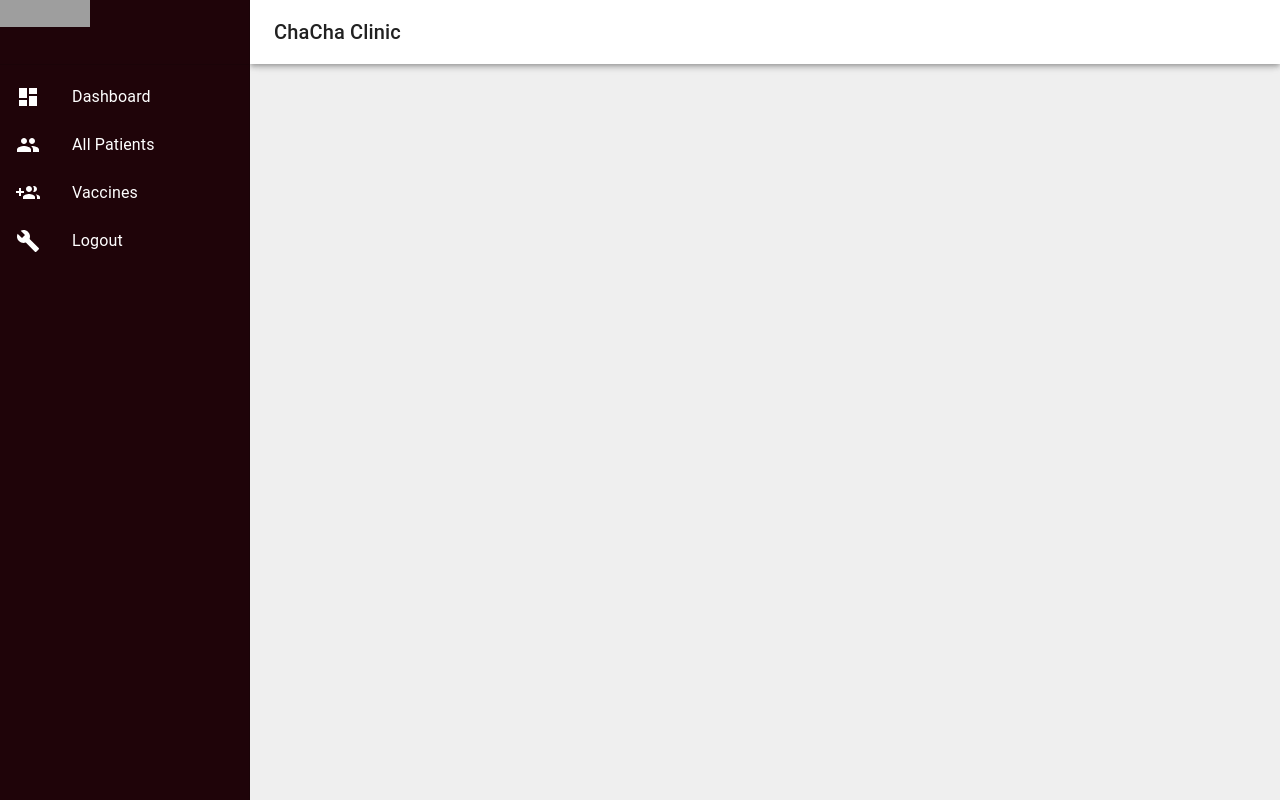
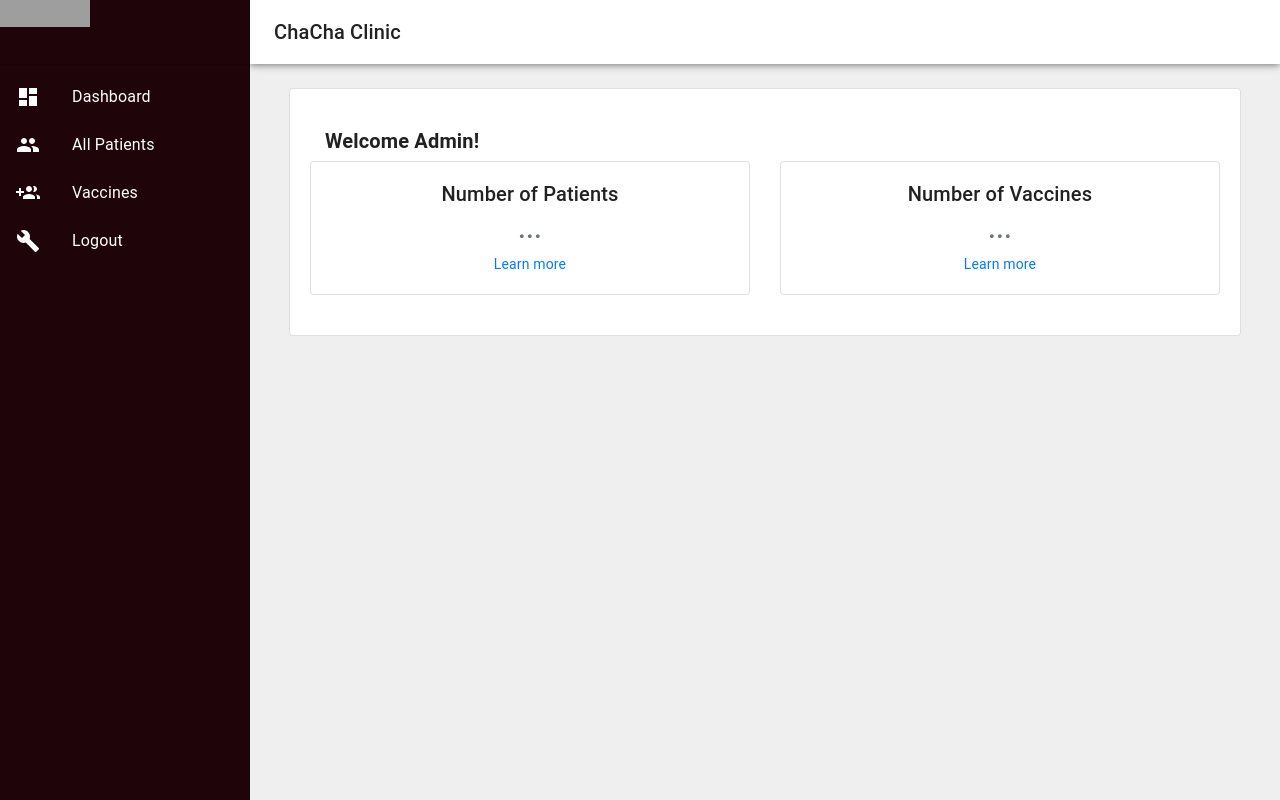
Before and after one commit to Omokay/chachaProject, a React (Create React App) app: page /homepage in a window 1280 px wide. Built offline with nearby package versions, Linux system fonts and the light colour scheme; no server answers; grey boxes are pictures that could not be loaded.

Commit message:
complete patientVaccine record

```diff
--- a/src/components/authentication/login.component.jsx
+++ b/src/components/authentication/login.component.jsx
@@ -140,7 +140,6 @@ export default function SignIn() {
     };
 
     const handleSignup = () => {
-        showLoader();
         if (newPass !== confirmPass) {
             setError('Password does not match')
             // console.log('Password does not match');
@@ -148,19 +147,26 @@ export default function SignIn() {
             setError('All inputs are required');
             // console.log('All inputs are required');
         } else {
+            showLoader();
             httpPost(`${baseUrl}auth/local/register`, {
                 'username': newUser,
                 'email': newEmail,
                 'password': newPass,
 
             }).then((res) => {
-                hideLoader();
                 if (res.status === 200) {
+                    hideLoader();
                     setInfo('You have successfully added a user');
                 } else {
-                    setError('Something went wrong. Please try again...')
+                    hideLoader();
+                    setError('Something went wrong. Make sure email is unique...');
+                    setNewEmail('');
+                    setNewUser('');
+                    setPassword('');
+                    setConfirmedPass('');
                 }
             })
+            hideLoader();
         }
     };
 
--- a/src/components/home/home.component.jsx
+++ b/src/components/home/home.component.jsx
@@ -1,11 +1,105 @@
-import React from 'react';
+import React, {useState, useEffect} from 'react';
 import DashHeader from "../header/header.component";
+import {useHistory} from 'react-router-dom';
+
+import {baseUrl} from "../../httpRequest/axios";
+import axios from 'axios';
+import jwtToken from 'js-cookie';
 
 const Landing = () => {
+    const [patientCount, setPatientCount] = useState(0);
+    const [vaccineCount, setVaccineCount] = useState(0);
+
+   const  jwt  = jwtToken.get('authCookie');
+   const history = useHistory();
+
+    useEffect(() =>  {
+        axios.get(`${baseUrl}patients/count`, {
+            headers: {
+                Authorization: `Bearer ${jwt}`,
+            }
+        }).then((res)  => {
+            const  {data} = res;
+            console.log(data);
+            setPatientCount(data);
+
+        }).catch((err) => {
+            console.log(err);
+        })
+
+        axios.get(`${baseUrl}immunization-types/count`, {
+            headers: {
+                Authorization: `Bearer ${jwt}`,
+            }
+        }).then((res)  => {
+            const  {data} = res;
+            console.log(data);
+            setVaccineCount(data);
+
+        }).catch((err) => {
+            console.log(err);
+        })
+        // eslint-disable-next-line react-hooks/exhaustive-deps
+    }, []);
+
+
+    const gotoPatients = () => {
+        history.push('/patients');
+    }
+    const gotoVaccines = () => {
+        history.push('/vaccines');
+    }
     return (
         <>
             <DashHeader>
+                <div className='container-fluid'>
+                    <div className='header'>
 
+                    </div>
+                    <div className="card"
+                         style={{
+                             width: '100%',
+                             height: 'auto',
+                             padding: '20px 0',
+                         }}
+                    >
+
+                        <div className="card-body">
+                            <div style={{
+                                display: 'flex',
+                                justifyContent: 'space-between',
+                            }}>
+                                <h5 style={{
+                                    paddingLeft: '15px',
+                                    fontWeight: '600',
+                                    textAlign: 'left',
+                                }}>Welcome Admin!</h5>
+
+
+                            </div>
+                            <div  className='row'>
+                                <div className='col-md-6'>
+                                    <div className="card">
+                                        <div className="card-body">
+                                            <h5 className="card-title">Number of Patients</h5>
+                                            <h3 className="card-subtitle mb-2 text-muted">{patientCount ?  patientCount : '...'}</h3>
+                                            <a href="#" onClick={gotoPatients} className="card-link">Learn more</a>
+                                        </div>
+                                    </div>
+                                </div>
+                                <div className='col-md-6'>
+                                    <div className="card">
+                                        <div className="card-body">
+                                            <h5 className="card-title">Number of Vaccines</h5>
+                                            <h3 className="card-subtitle mb-2 text-muted">{(vaccineCount ? vaccineCount : '...')}</h3>
+                                            <a href="#" onClick={gotoVaccines} className="card-link">Learn more</a>
+                                        </div>
+                                    </div>
+                                </div>
+                            </div>
+                        </div>
+                    </div>
+                </div>
             </DashHeader>
         </>
 )
--- a/src/components/vaccines/vaccines.component.jsx
+++ b/src/components/vaccines/vaccines.component.jsx
@@ -10,7 +10,7 @@ import Alerts from "../Alerts/alerts.component";
 import VaccineTable from "../vaccineTable/vaccineTable.component";
 
 const Vaccines = () =>  {
-    const {immunization, setImmunization, setIsEditVaccine, setInfo,
+    const {immunization, setImmunization, setIsEditVaccine, setInfo, setHasSearch,
         info, mod, setError, setMod, error,
         setVaccineName, setVaccineCode, setVaccineDesc, setDuration} = useContext(StrapiContext);
     const jwt = jwtCookie.get('authCookie');
--- a/src/httpRequest/axios.js
+++ b/src/httpRequest/axios.js
@@ -1,8 +1,9 @@
 import axios from 'axios';
+import {hideLoader} from "../components/Loader/loader.component";
 
-export const baseUrl = 'http://localhost:1337/';
+// export const baseUrl = 'http://localhost:1337/';
 
-// export const baseUrl = 'https://vast-ridge-10824.herokuapp.com/';
+export const baseUrl = 'https://vast-ridge-10824.herokuapp.com/';
 
 export const httpGet = async (url) => {
     try {
@@ -29,6 +30,7 @@ export const httpPost = async (url, postBody) => {
         const { data } = await axios.post(url, postBody);
         return data;
     } catch (error) {
+        hideLoader();
         return error;
     }
 };
```
